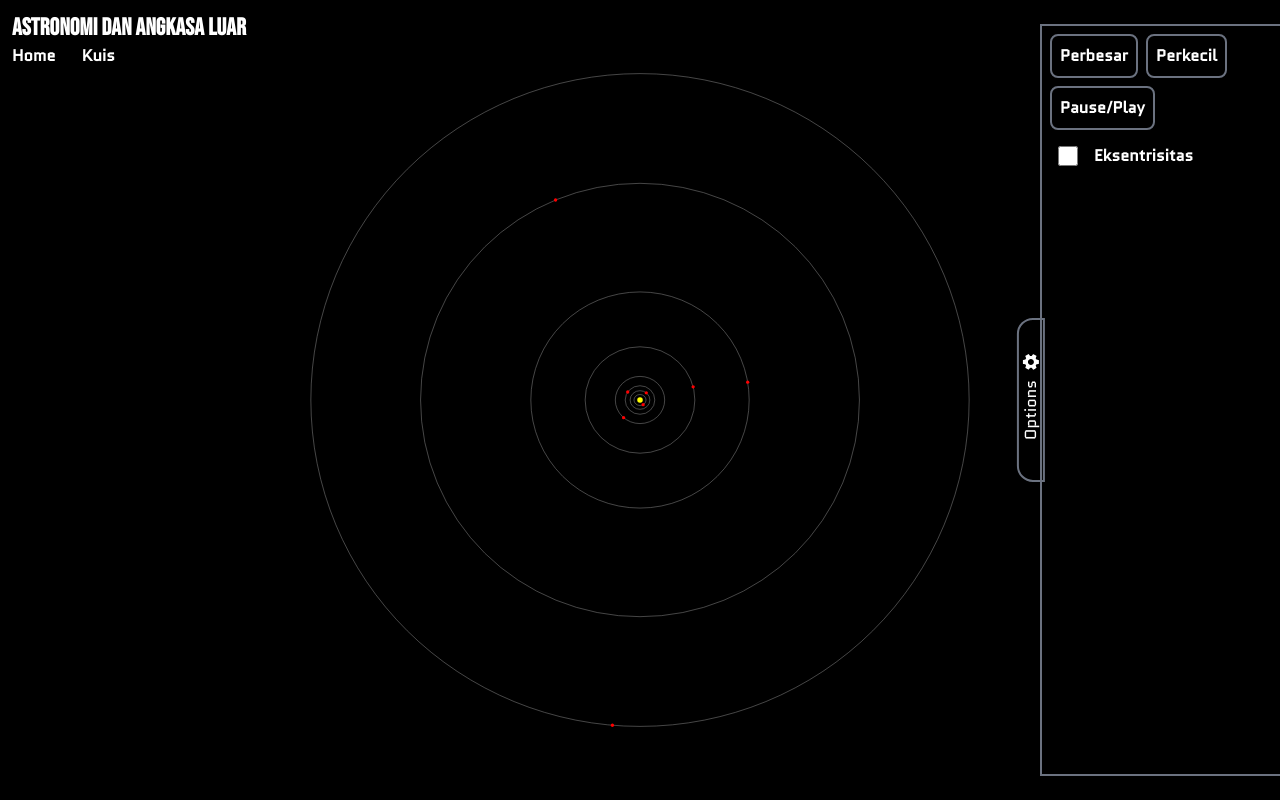
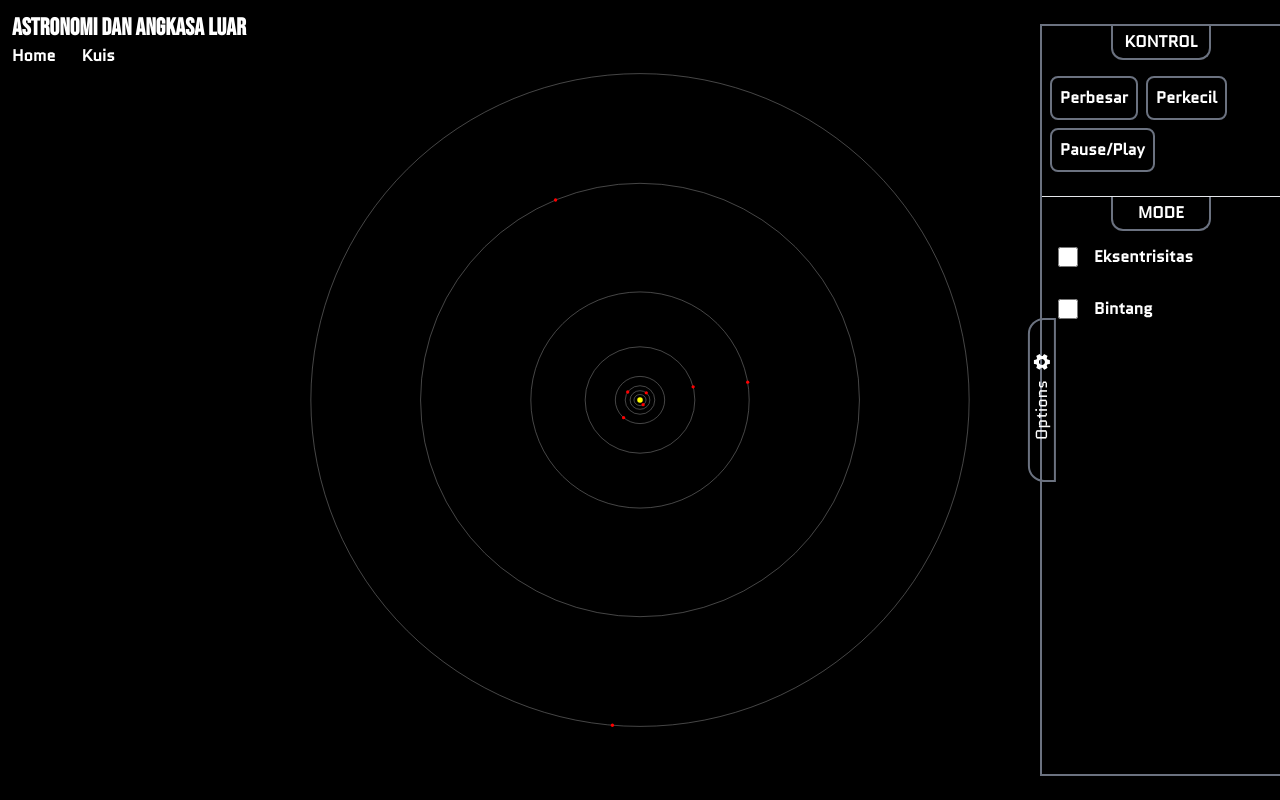
Before and after one commit to AkipTsaqif/astro-taman-belajar, a React (Vite) app: page /tata-surya in a window 1280 px wide. Built offline with nearby package versions, Linux system fonts and the light colour scheme.

Commit message:
push bintang

```diff
--- a/src/components/animations/SolarSystem.jsx
+++ b/src/components/animations/SolarSystem.jsx
@@ -159,6 +159,21 @@ const planetData = [
     },
 ];
 
+const marks = [
+    {
+        value: 0,
+        label: "Lingkaran",
+    },
+    {
+        value: 1,
+        label: "Parabola",
+    },
+    {
+        value: 2,
+        label: "Hiperbola",
+    },
+];
+
 const SolarSystem = (props) => {
     const [player, setPlayer] = useState(0);
     const [elapsedTime, setElapsedTime] = useState(0);
@@ -183,10 +198,16 @@ const SolarSystem = (props) => {
     });
     const [startPoint, setStartPoint] = useState({ x: 0, y: 0 });
 
+    const [ecc, setEcc] = useState(0);
+    const [starRadius, setStarRadius] = useState(700);
+    const [starTemp, setStarTemp] = useState(5772);
+    const [starMass, setStarMass] = useState(1);
+
     const [eccChecked, setEccChecked] = useState(false);
+    const [starChecked, setStarChecked] = useState(false);
 
     var viewBox = { x: 0, y: 0, w: 1400, h: 1400 };
-    var prevD = 0;
+    const factor = { x: 85, y: 50 };
 
     // useEffect(() => {
     //     const animate = setInterval(() => {
@@ -244,8 +265,26 @@ const SolarSystem = (props) => {
                 orbitingPlanet.setAttribute("cx", xPos);
                 orbitingPlanet.setAttribute("cy", yPos);
             });
+        } else {
+            const updatedStartPos =
+                selectedPlanetDetails?.startPos -
+                selectedPlanetDetails?.orbitSpeed * elapsedTime;
+
+            const xPos =
+                700 -
+                factor.x * ecc +
+                (selectedPlanetDetails?.sma + factor.x * ecc) *
+                    Math.cos(updatedStartPos);
+            const yPos =
+                700 +
+                (selectedPlanetDetails?.smi + factor.y * ecc) *
+                    Math.sin(updatedStartPos);
+
+            const orbitingPlanet = document.getElementById("earth");
+            orbitingPlanet.setAttribute("cx", xPos);
+            orbitingPlanet.setAttribute("cy", yPos);
         }
-    }, [player]);
+    }, [player, ecc]);
 
     const getPlanetLocation = (id) => {
         setSelectedPlanetDetails(
@@ -318,6 +357,12 @@ const SolarSystem = (props) => {
         return `${viewBoxOffsetX} ${viewBoxOffsetY} ${viewBoxSize} ${viewBoxSize}`;
     };
 
+    const sliderLabelPlacement = (index) => {
+        if (index === 0) return "ml-8";
+        if (index === marks.length - 1) return "mr-8";
+        return "";
+    };
+
     useEffect(() => {
         if (selectedPlanet) {
             getPlanetLocation(selectedPlanet);
@@ -339,22 +384,19 @@ const SolarSystem = (props) => {
                     id: "earth-orbit",
                 })
             );
-        } else {
-            setZoom(1);
-            setZoomClicked(true);
         }
     }, [eccChecked]);
 
     const showSolarSystem = () => {
         if (eccChecked)
             return (
-                <React.Fragment key="earth">
+                <React.Fragment>
                     <ellipse
                         id="earth-orbit"
-                        cx="700"
+                        cx={700 - factor.x * ecc}
                         cy="700"
-                        rx={selectedPlanetDetails?.sma}
-                        ry={selectedPlanetDetails?.smi}
+                        rx={selectedPlanetDetails?.sma + factor.x * ecc}
+                        ry={selectedPlanetDetails?.smi + factor.y * ecc}
                         stroke="gray"
                         strokeWidth={1 / zoom}
                         fill="none"
@@ -529,6 +571,7 @@ const SolarSystem = (props) => {
                             />
                             {showSolarSystem()}
                         </svg>
+
                         {selectedPlanet && (
                             <Box
                                 // className={`absolute top-[${
@@ -561,9 +604,9 @@ const SolarSystem = (props) => {
                             } w-1/4 top-0 right-0 h-90vh bg-transparent flex transition-transform duration-300 z-40`}
                         >
                             <Box className="w-1/4 h-full bg-transparent rounded-l-full">
-                                <div className="flex justify-start items-center h-screen">
+                                <div className="flex relative mr-24 justify-end items-center h-screen">
                                     <div
-                                        className="flex justify-around items-center -ml-[11px] border-2 border-gray-500 px-8 rounded-t-2xl text-center transform -rotate-90"
+                                        className="flex absolute left-1/4 origin-center -rotate-90 justify-around items-center border-2 border-gray-500 px-8 rounded-t-2xl text-center transform"
                                         onClick={() => setOverlay(!overlay)}
                                     >
                                         <Typography className="text-white font-quantico px-2">
@@ -577,9 +620,16 @@ const SolarSystem = (props) => {
                                 </div>
                             </Box>
                             <div className="w-3/4 bg-transparent border-l-2 border-y-2 my-6 border-gray-500">
+                                <Box className="flex items-center justify-center mb-2">
+                                    <Typography className="uppercase font-bold font-quantico text-white text-center rounded-b-xl border-b-2 border-x-2 border-gray-500 py-1 w-5/12">
+                                        Kontrol
+                                    </Typography>
+                                </Box>
+                                <Box>
                                     <button
                                         onClick={() => {
                                             setZoom((prev) => prev + 1);
+                                            if (zoom > 4) setZoom(5);
                                             setZoomClicked(true);
                                         }}
                                         className="rounded-lg bg-transparent mt-2 mx-2 p-2 border-2 border-gray-500"
@@ -591,6 +641,9 @@ const SolarSystem = (props) => {
                                     <button
                                         onClick={() => {
                                             setZoom((prev) => prev - 1);
+                                            if (eccChecked && zoom === 3)
+                                                setZoom(3);
+                                            if (zoom < 2) setZoom(1);
                                             setZoomClicked(true);
                                         }}
                                         className="rounded-lg bg-transparent p-2 border-2 border-gray-500"
@@ -607,6 +660,14 @@ const SolarSystem = (props) => {
                                             Pause/Play
                                         </Typography>
                                     </button>
+                                </Box>
+                                <hr className="mt-6" />
+                                <Box className="flex items-center justify-center">
+                                    <Typography className="uppercase font-bold font-quantico text-white text-center rounded-b-xl border-b-2 border-x-2 border-gray-500 py-1 w-5/12">
+                                        Mode
+                                    </Typography>
+                                </Box>
+                                <Box className="flex flex-col gap-0">
                                     <div className="flex items-center">
                                         <input
                                             type="checkbox"
@@ -625,6 +686,64 @@ const SolarSystem = (props) => {
                                             Eksentrisitas
                                         </label>
                                     </div>
+                                    <div className="flex items-center">
+                                        <input
+                                            type="checkbox"
+                                            value="Eksentrisitas"
+                                            className="m-4 w-5 h-5"
+                                            onChange={() => {
+                                                if (!starChecked) {
+                                                    setZoom(2);
+                                                    setZoomClicked(true);
+                                                }
+                                                setStarChecked(!starChecked);
+                                            }}
+                                            checked={starChecked}
+                                        />
+                                        <label className="text-white font-quantico font-bold">
+                                            Bintang
+                                        </label>
+                                    </div>
+                                </Box>
+                                {eccChecked && (
+                                    <div className="m-auto w-5/6">
+                                        <Slider
+                                            max={2}
+                                            min={0}
+                                            size="small"
+                                            marks={marks.map((mark, i) => ({
+                                                ...mark,
+                                                label: (
+                                                    <Typography
+                                                        className={`text-[12px] text-white font-quantico font-bold -m-2 ${sliderLabelPlacement(
+                                                            i
+                                                        )}`}
+                                                    >
+                                                        {mark.label}
+                                                    </Typography>
+                                                ),
+                                            }))}
+                                            step={0.01}
+                                            value={ecc}
+                                            valueLabelDisplay="auto"
+                                            onChange={(e, val) => {
+                                                setEcc(val);
+                                            }}
+                                        />
+                                    </div>
+                                )}
+                                {starChecked && (
+                                    <div className="m-auto w-5/6">
+                                        <Slider
+                                            size="small"
+                                            step={0.01}
+                                            value={starMass}
+                                            onChange={(e, val) => {
+                                                setStarMass(val);
+                                            }}
+                                        />
+                                    </div>
+                                )}
                             </div>
                         </Box>
                     </div>
```
Lines whose indentation alone changed are shown as unchanged.
